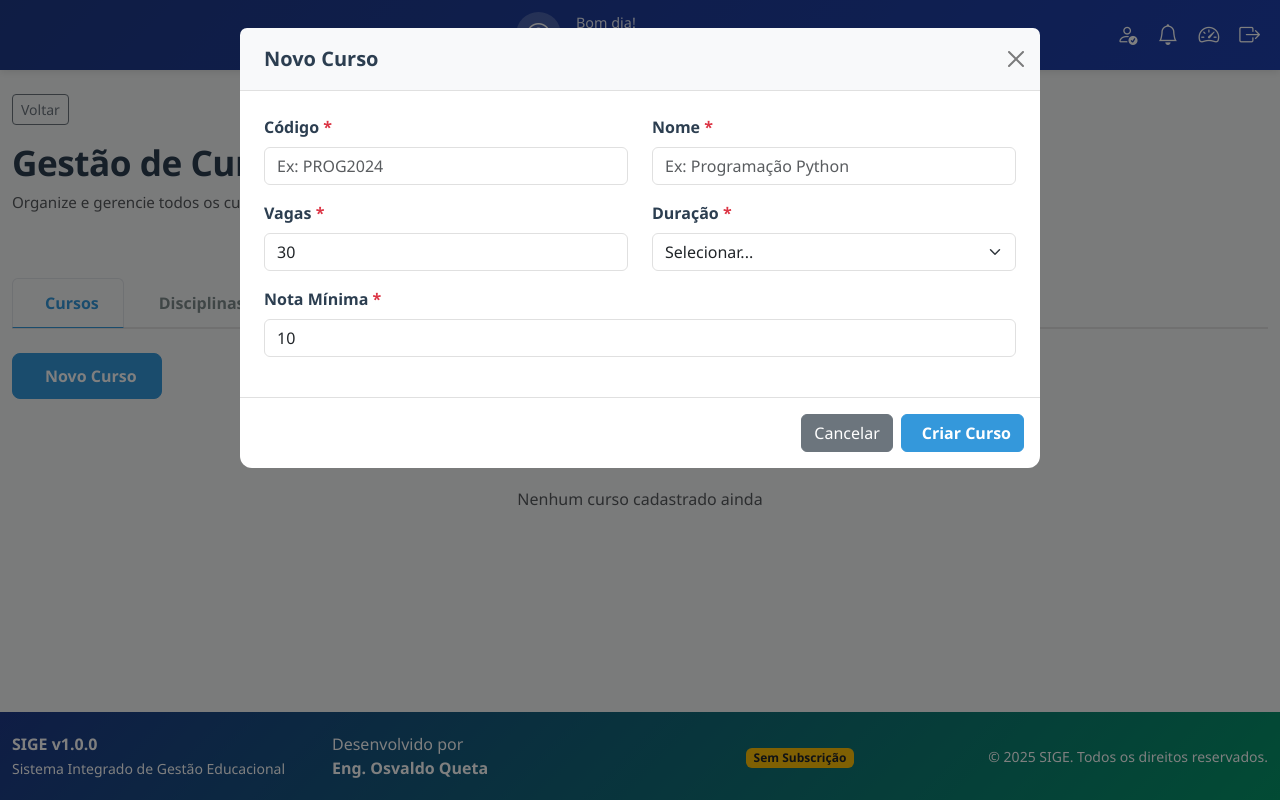
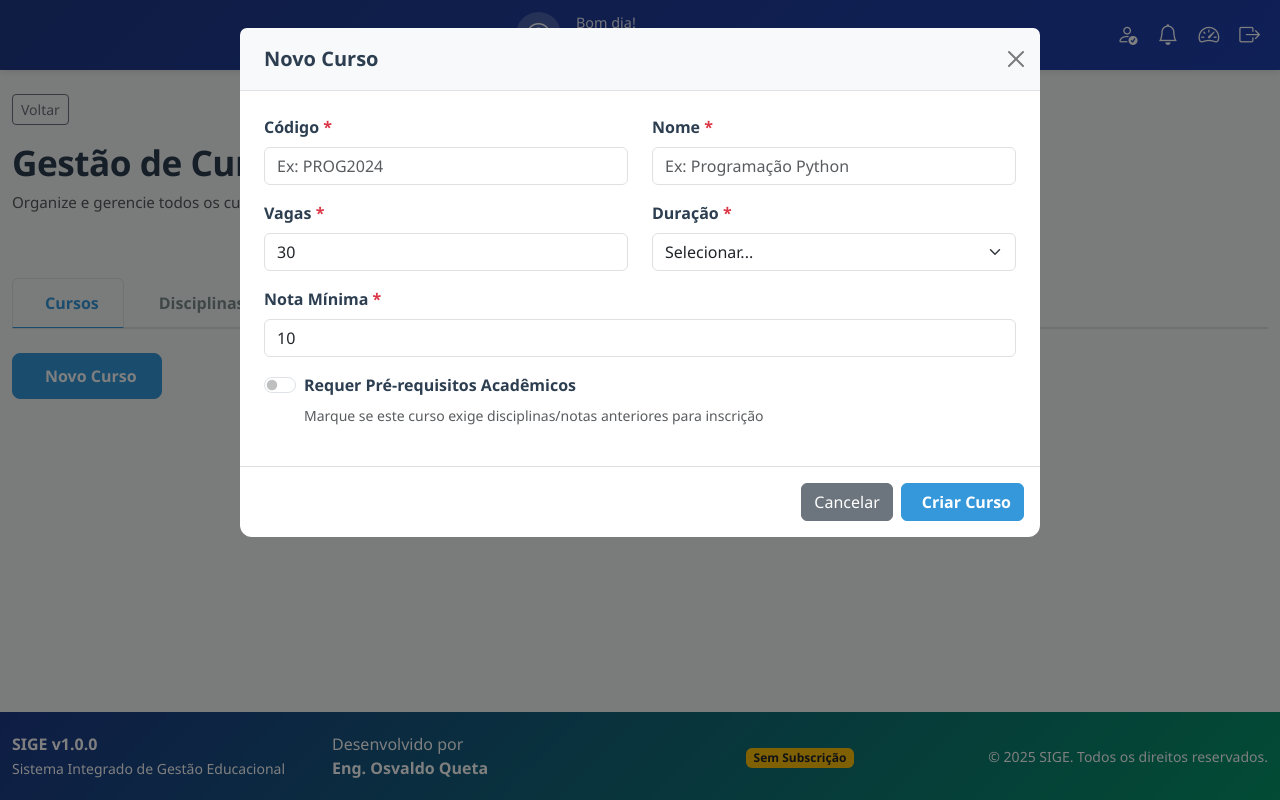
Before and after one commit to OsvaldoFernando/SIGE-QUETA, a Django app: page /cursos-disciplinas/ in a window 1280 px wide, after a click on "Novo Curso". Run offline with Django 5.2, Linux system fonts and the light colour scheme; the visitor is signed in with stand-in values (Sample User, id 1); data that the repository does not hold is empty.

Commit message:
Add functionality for courses to require academic prerequisites
Update `cursos_disciplinas.html` to include a "Requer Pré-requisitos Acadêmicos" checkbox in both the "New Course" and "Edit Course" modals, and add the `data-curso-requer` attribute to the edit course button to reflect this setting.

Replit-Commit-Author: Agent
Replit-Commit-Session-Id: a36fd819-ad5c-43f0-9195-e64b06398610
Replit-Commit-Checkpoint-Type: full_checkpoint
Replit-Commit-Event-Id: 54b81326-7bc4-488d-96a4-38e23cbb5283
Replit-Commit-Screenshot-Url: https://storage.googleapis.com/screenshot-production-us-central1/4b203e01-1ab3-4710-9edf-2a39d38c58d6/a36fd819-ad5c-43f0-9195-e64b06398610/PRDIqgJ
Replit-Helium-Checkpoint-Created: true

```diff
--- a/core/templates/core/cursos_disciplinas.html
+++ b/core/templates/core/cursos_disciplinas.html
@@ -239,6 +239,7 @@
                                                 data-curso-vagas="{{ curso.vagas }}"
                                                 data-curso-duracao="{{ curso.duracao_meses }}"
                                                 data-curso-nota="{{ curso.nota_minima }}"
+                                                data-curso-requer="{{ curso.requer_prerequisitos }}"
                                                 data-bs-toggle="modal"
                                                 data-bs-target="#modalEditarCurso">
                                             <i class="fas fa-edit me-1"></i> Editar
@@ -370,6 +371,15 @@
                         <label class="form-label fw-bold" style="color: var(--primary-color);">Nota Mínima <span class="text-danger">*</span></label>
                         <input type="number" class="form-control" id="novoCurso_nota" name="nota_minima" value="10" min="10" max="20" step="0.01">
                     </div>
+                    <div class="mb-3">
+                        <div class="form-check form-switch">
+                            <input class="form-check-input" type="checkbox" name="requer_prerequisitos" id="novoCurso_prerequisitos">
+                            <label class="form-check-label fw-bold" style="color: var(--primary-color);" for="novoCurso_prerequisitos">
+                                Requer Pré-requisitos Acadêmicos
+                            </label>
+                            <small class="d-block text-muted mt-2">Marque se este curso exige disciplinas/notas anteriores para inscrição</small>
+                        </div>
+                    </div>
                 </div>
                 <div class="modal-footer" style="border-top: 1px solid var(--border-color);">
                     <button type="button" class="btn btn-secondary" data-bs-dismiss="modal">Cancelar</button>
@@ -423,6 +433,15 @@
                     <div class="mb-3">
                         <label class="form-label fw-bold" style="color: var(--primary-color);">Nota Mínima</label>
                         <input type="number" class="form-control" id="editarCurso_nota" name="nota_minima" min="10" max="20" step="0.01">
+                    </div>
+                    <div class="mb-3">
+                        <div class="form-check form-switch">
+                            <input class="form-check-input" type="checkbox" name="requer_prerequisitos" id="editarCurso_prerequisitos">
+                            <label class="form-check-label fw-bold" style="color: var(--primary-color);" for="editarCurso_prerequisitos">
+                                Requer Pré-requisitos Acadêmicos
+                            </label>
+                            <small class="d-block text-muted mt-2">Marque se este curso exige disciplinas/notas anteriores para inscrição</small>
+                        </div>
                     </div>
                 </div>
                 <div class="modal-footer" style="border-top: 1px solid var(--border-color);">
@@ -510,6 +529,7 @@
             document.getElementById('editarCurso_vagas').value = this.dataset.cursoVagas;
             document.getElementById('editarCurso_duracao').value = this.dataset.cursoDuracao;
             document.getElementById('editarCurso_nota').value = this.dataset.cursoNota;
+            document.getElementById('editarCurso_prerequisitos').checked = this.dataset.cursoRequer === 'true' || this.dataset.cursoRequer === 'True';
         });
     });
 
```
Also changed, not shown: attached_assets/image_1766647902076.png (added), 2 other files.
